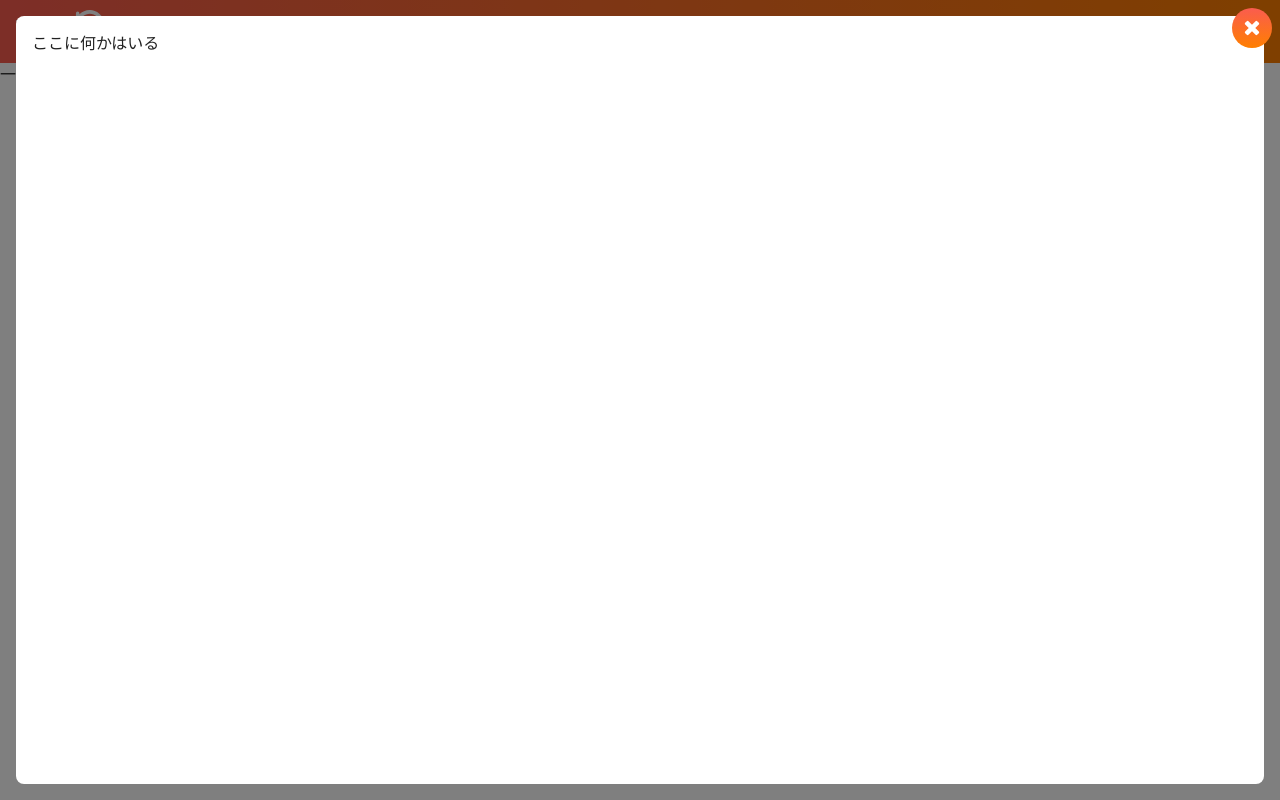
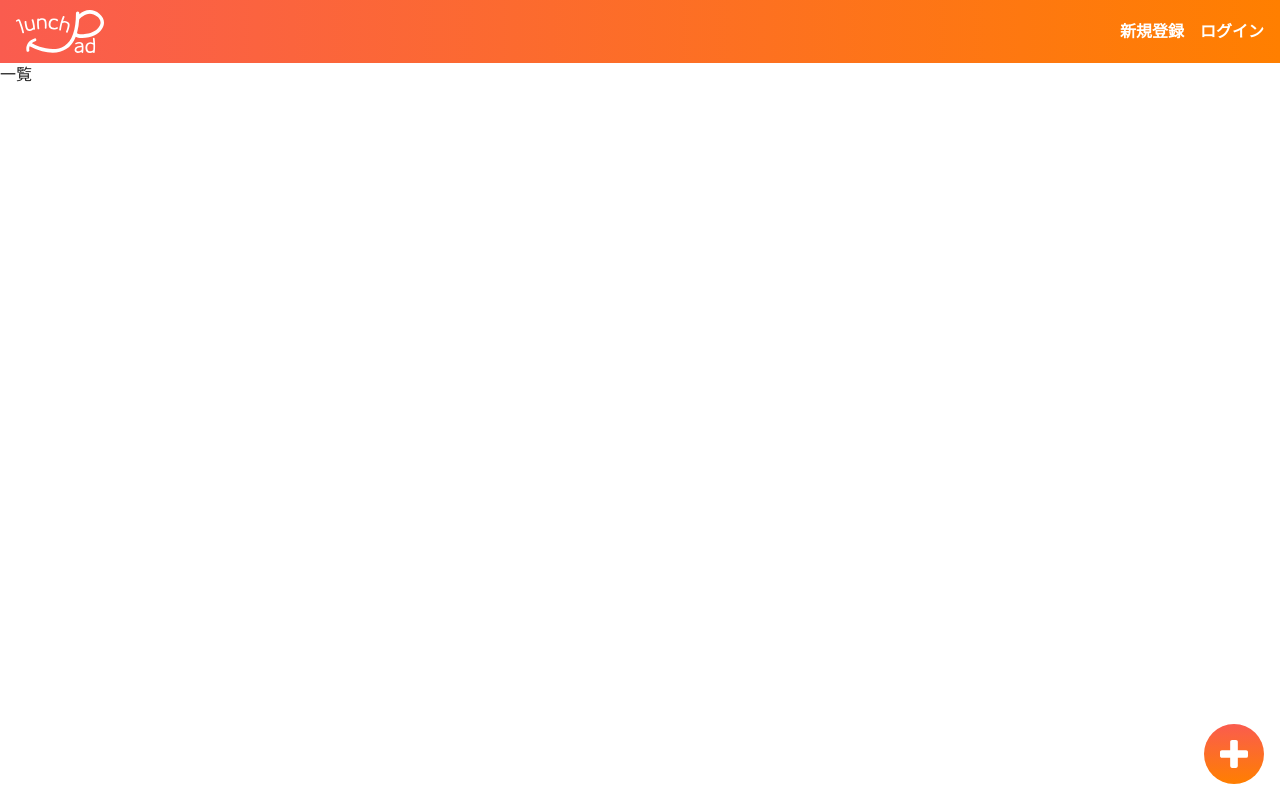
Before and after one commit to JOKOJOKO405/original-app, a Nuxt app: page /list in a window 1280 px wide. Built offline with nearby package versions, Linux system fonts and the light colour scheme.

Commit message:
Add 新規投稿ボタン＆モーダル追加

```diff
--- a/pages/list/index.vue
+++ b/pages/list/index.vue
@@ -1,7 +1,7 @@
 <template>
   <main>
     <ModalBase v-if="isModalOpened" @close-modal="closeModal">
-      ここに何かはいる
+      <CreatePost />
     </ModalBase>
     一覧
     <AddButton @add-card="addCard" />
@@ -11,15 +11,17 @@
 
 <script>
 import ModalBase from '~/components/ModalBase'
+import CreatePost from '~/components/CreatePost'
 import AddButton from '~/components/AddButton'
 export default {
   components: {
     ModalBase,
     AddButton,
+    CreatePost,
   },
   data(){
     return {
-      isModalOpened: true,
+      isModalOpened: false,
     }
   },
   methods: {
```
